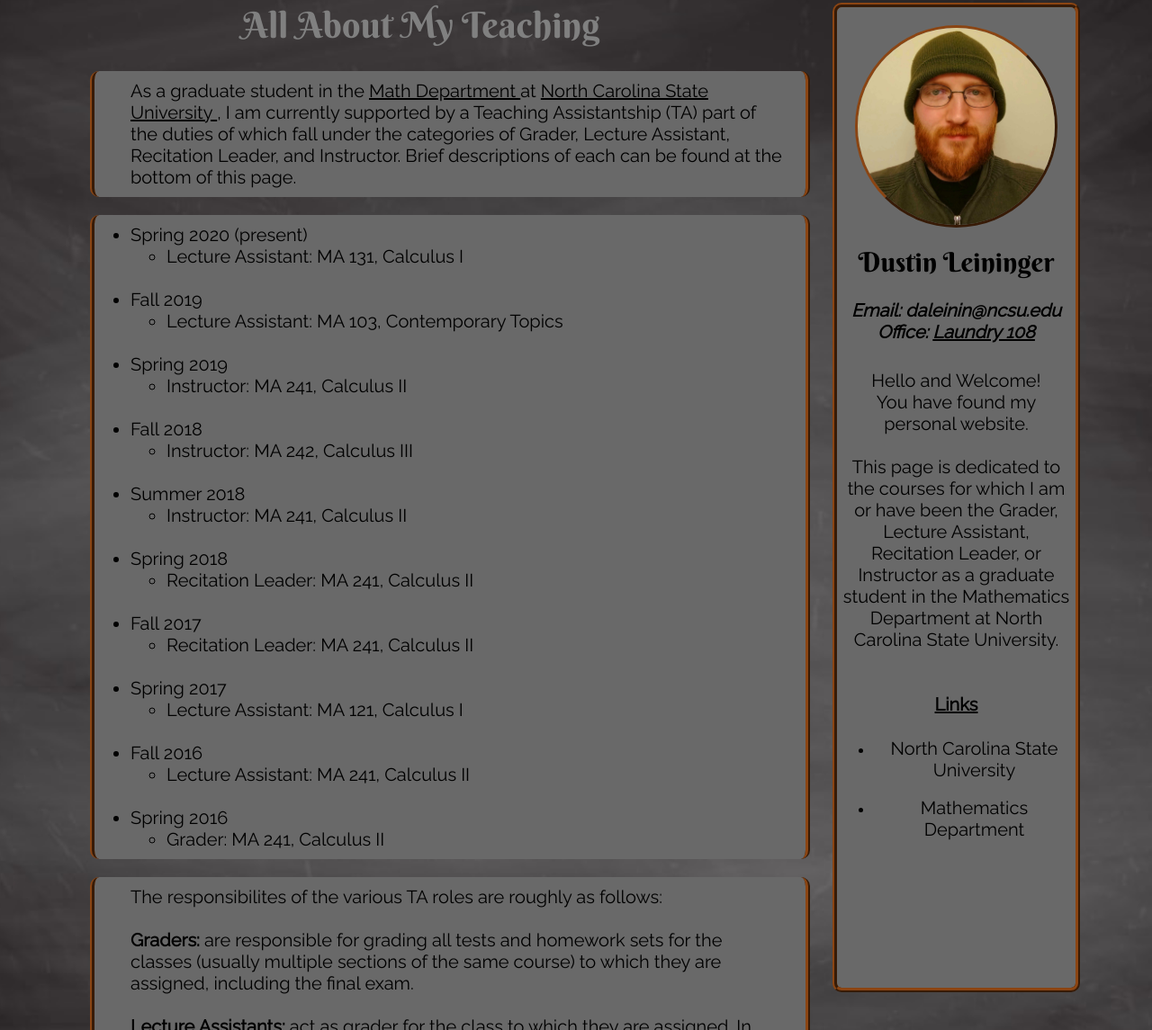
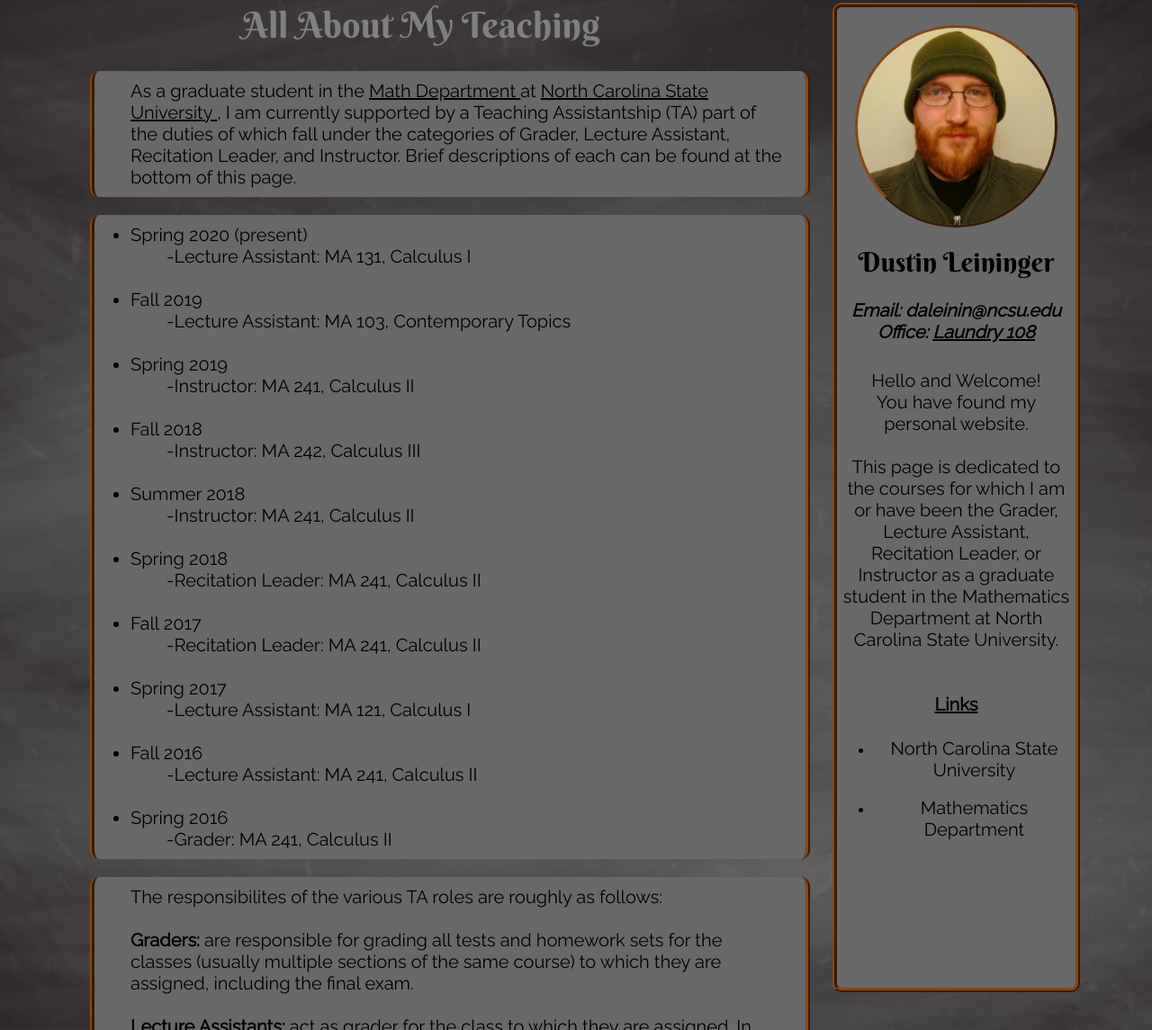
Before and after one commit to daleinin/daleinin.github.io, a plain HTML site: page daleinin_Teaching.html in a window 1280 px wide. Shown: the part 180-1325 px from the top of the page at 90% size. Drawn offline with Linux system fonts and the light colour scheme.

Commit message:
Changes to be committed: 	modified:   daleinin_Courses.html 	modified:   daleinin_Research.html 	modified:   daleinin_Teaching.html 	modified:   daleinin_Tutoring.html 	modified:   index.html
Changes to lots of stuff

```diff
--- a/daleinin_Teaching.html
+++ b/daleinin_Teaching.html
@@ -43,7 +43,7 @@
 
 	  <!--This sub-div contains the link to my profile picture whichappears on every page including a caption with my name-->
 	  <div>
-	    <img class="portrait" src="Head_Shot_min.jpg" alt="portrait">
+	    <img class="portrait" src="Head_Shot_min.jpg" alt="picture of the author">
 	    <figcaption id="caption">
 	      Dustin Leininger
 	    </figcaption>
@@ -102,61 +102,61 @@
 
 	<li> Spring 2020 (present) </li>
 	<ul>
-	  <li> Lecture Assistant:<a href="http://catalog.ncsu.edu/undergraduate/coursedescriptions/ma/" target="blank" class="sidebar_link"> MA 131, Calculus I </a> </li>
+	  <li style="list-style-type:none"> -Lecture Assistant:<a href="http://catalog.ncsu.edu/undergraduate/coursedescriptions/ma/" target="blank" class="sidebar_link"> MA 131, Calculus I </a> </li>
 	</ul>
 	<br>
 
 	<li> Fall 2019 </li>
 	<ul>
-	  <li> Lecture Assistant:<a href="http://catalog.ncsu.edu/undergraduate/coursedescriptions/ma/" target="blank" class="sidebar_link"> MA 103, Contemporary Topics </a> </li>
+	  <li style="list-style-type:none"> -Lecture Assistant:<a href="http://catalog.ncsu.edu/undergraduate/coursedescriptions/ma/" target="blank" class="sidebar_link"> MA 103, Contemporary Topics </a> </li>
 	</ul>
 	<br>
 
 	<li> Spring 2019 </li>
 	<ul>
-	  <li> Instructor:<a href="http://catalog.ncsu.edu/undergraduate/coursedescriptions/ma/" target="blank" class="sidebar_link"> MA 241, Calculus II </a> </li>
+	  <li style="list-style-type:none"> -Instructor:<a href="http://catalog.ncsu.edu/undergraduate/coursedescriptions/ma/" target="blank" class="sidebar_link"> MA 241, Calculus II </a> </li>
 	</ul>
 	<br>
 
 	<li> Fall 2018 </li>
 	<ul>
-	  <li> Instructor:<a href="http://catalog.ncsu.edu/undergraduate/coursedescriptions/ma/" target="blank" class="sidebar_link"> MA 242, Calculus III </a> </li>
+	  <li style="list-style-type:none"> -Instructor:<a href="http://catalog.ncsu.edu/undergraduate/coursedescriptions/ma/" target="blank" class="sidebar_link"> MA 242, Calculus III </a> </li>
 	</ul>
 	<br>
 
 	<li> Summer 2018 </li>
 	<ul>
-	  <li> Instructor:<a href="http://catalog.ncsu.edu/undergraduate/coursedescriptions/ma/" target="blank" class="sidebar_link"> MA 241, Calculus II </a> </li>
+	  <li style="list-style-type:none"> -Instructor:<a href="http://catalog.ncsu.edu/undergraduate/coursedescriptions/ma/" target="blank" class="sidebar_link"> MA 241, Calculus II </a> </li>
 	</ul>
 	<br>
 
 	<li> Spring 2018 </li>
 	<ul>
-	  <li> Recitation Leader:<a href="http://catalog.ncsu.edu/undergraduate/coursedescriptions/ma/" target="blank" class="sidebar_link"> MA 241, Calculus II </a> </li>
+	  <li style="list-style-type:none"> -Recitation Leader:<a href="http://catalog.ncsu.edu/undergraduate/coursedescriptions/ma/" target="blank" class="sidebar_link"> MA 241, Calculus II </a> </li>
 	</ul>
 	<br>
 
 	<li> Fall 2017 </li>
 	<ul>
-	  <li> Recitation Leader:<a href="http://catalog.ncsu.edu/undergraduate/coursedescriptions/ma/" target="blank" class="sidebar_link"> MA 241, Calculus II </a> </li>
+	  <li style="list-style-type:none"> -Recitation Leader:<a href="http://catalog.ncsu.edu/undergraduate/coursedescriptions/ma/" target="blank" class="sidebar_link"> MA 241, Calculus II </a> </li>
 	</ul>
 	<br>
 
 	<li> Spring 2017 </li>
 	<ul>
-	  <li> Lecture Assistant: <a href="http://catalog.ncsu.edu/undergraduate/coursedescriptions/ma/" target="blank" class="sidebar_link"> MA 121, Calculus I </a> </li>
+	  <li style="list-style-type:none"> -Lecture Assistant: <a href="http://catalog.ncsu.edu/undergraduate/coursedescriptions/ma/" target="blank" class="sidebar_link"> MA 121, Calculus I </a> </li>
 	</ul>
 	<br>
 
 	<li> Fall 2016 </li>
 	<ul>
-	  <li> Lecture Assistant: <a href="http://catalog.ncsu.edu/undergraduate/coursedescriptions/ma/" target="blank" class="sidebar_link"> MA 241, Calculus II </a> </li>
+	  <li style="list-style-type:none"> -Lecture Assistant: <a href="http://catalog.ncsu.edu/undergraduate/coursedescriptions/ma/" target="blank" class="sidebar_link"> MA 241, Calculus II </a> </li>
 	</ul>
 	<br>
 
 	<li> Spring 2016 </li>
 	<ul>
-	  <li> Grader: <a href="http://catalog.ncsu.edu/undergraduate/coursedescriptions/ma/" target="blank" class="sidebar_link"> MA 241, Calculus II </a> </li>
+	  <li style="list-style-type:none"> -Grader: <a href="http://catalog.ncsu.edu/undergraduate/coursedescriptions/ma/" target="blank" class="sidebar_link"> MA 241, Calculus II </a> </li>
 	</ul>
 
       </ul>
```
Also changed, not shown: daleinin_Courses.html (+1 -1 lines), daleinin_Research.html (+11 -6 lines), daleinin_Tutoring.html (+1 -1 lines), index.html (+2 -2 lines).
